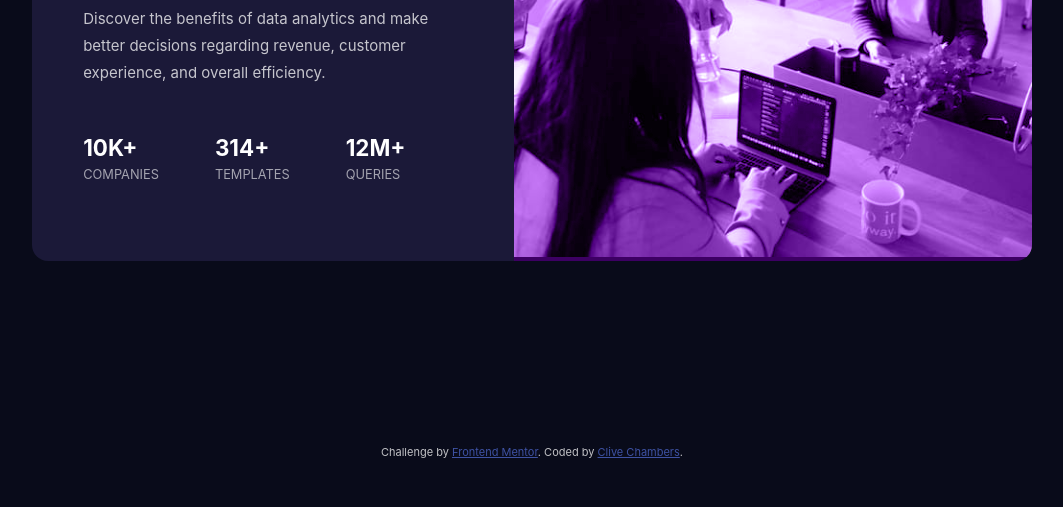
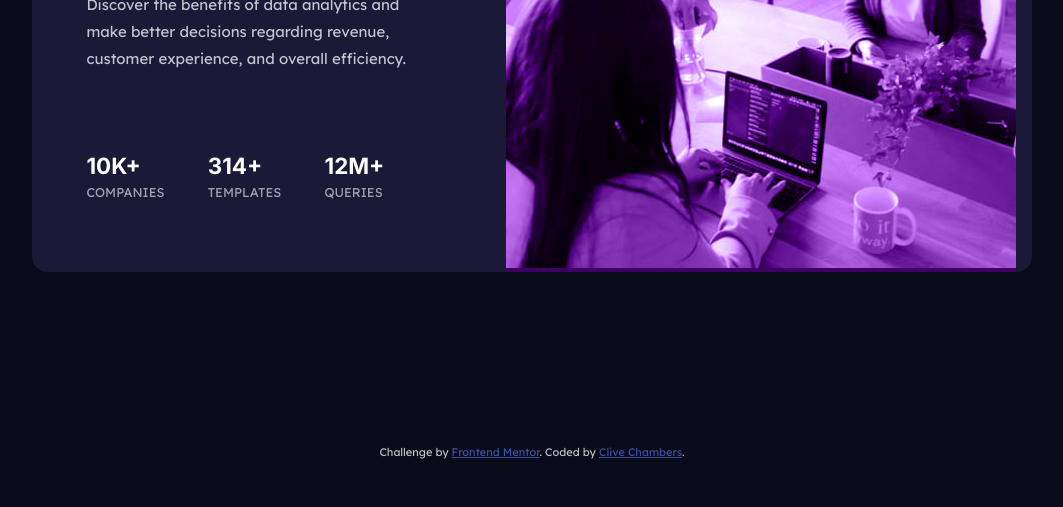
Before and after one commit to Clive-Chambers/stats-preview-card-component, a plain HTML site: page index.html in a window 1280 px wide. Shown: the part 355-862 px from the top of the page, without its empty margins (108-1171 px from the left). Drawn offline with Linux system fonts and the light colour scheme.

Commit message:
Import Fonts Correctly - update styles

```diff
--- a/index.html
+++ b/index.html
@@ -6,7 +6,9 @@
 
   <link rel="icon" type="image/png" sizes="32x32" href="./images/favicon-32x32.png">
   <link rel="stylesheet" href="./style.css">
-
+  <link rel="preconnect" href="https://fonts.googleapis.com">
+<link rel="preconnect" href="https://fonts.gstatic.com" crossorigin>
+<link href="https://fonts.googleapis.com/css2?family=Inter:wght@400;700&family=Lexend+Deca&display=swap" rel="stylesheet">
   <title>Stats preview card component | Frontend Mentor</title>
 
 
--- a/style.css
+++ b/style.css
@@ -3,14 +3,11 @@
     padding: 0;
     margin: 0;
 }
-@import url('https://fonts.googleapis.com/css2?family=Inter:wght@400;700&family=Lexend+Deca&display=swap');
 
-/* font-family: 'Inter', sans-serif;
-font-family: 'Lexend Deca', sans-serif; */
 
 body {
     font-size: 15px;
-    font-family: 'Inter', sans-serif;
+    font-family: 'Lexend Deca', sans-serif;
     background-color: hsl(233, 47%, 7%);
     color: hsla(0, 0%, 100%, 0.75);
 }
@@ -33,12 +30,15 @@ main#container .card {
     overflow: hidden;
 }
 
+/*---- Main Image Styles ----*/
+
 img{
     width: 100%;
 }
 
 .office-img {
     position: relative;
+
 }
 
 .office-img::after {
@@ -50,8 +50,17 @@ img{
     position: absolute;
     top: 0;
     left: 0;
+    opacity: .7;
     mix-blend-mode: color;
 }
+
+@supports (mix-blend-mode: color) {
+    .office-img::after {
+        opacity: 1;
+    }
+}
+
+/*---- Info Content ----*/
 
 .info {
     text-align: center;
@@ -60,15 +69,16 @@ img{
 
 }
 
+
 .info h1 {
     margin: 1.2rem;
     color: hsl(0, 0%, 100%);
-    font-family: 'Lexend Deca', sans-serif;
+    font-family: 'Inter', sans-serif;
     padding: 0 1.2rem;
 }
 
 .info p {
-    padding: 0 1.2rem;
+    padding: 0 .4rem;
     line-height: 1.7rem;
 }
 
@@ -76,14 +86,18 @@ span.highlight {
     color: hsl(277, 64%, 61%);
 }
 
+/*---- Stats Section ----*/
+
 .stats {
     text-transform: uppercase;
 }
+
 .stat {
     margin-top: 3rem;
     color: hsl(0, 0%, 100%);
     font-weight: 700;
     font-size: 1.4rem;
+    font-family: 'Inter', sans-serif;
 }
 
 .stat-heading {
@@ -100,11 +114,20 @@ span.highlight {
     text-align: center;
     margin: 3rem 0;
 }
+
 .attribution a {
      color: hsl(228, 45%, 44%);
 }
 
+.attribution a:hover {
+    color: hsl(277, 64%, 61%);
+}
+
+
+/*---- Desktop Media Query ----*/
+
 @media (min-width: 1034px) {
+
     main#container {
         margin: 0;
     }
@@ -117,6 +140,13 @@ span.highlight {
         background-color: hsl(244, 38%, 16%);
         border-radius: 16px;
         overflow: hidden;
+        padding: 0 1rem;
+    }
+
+    img{
+        width: 100%;
+        height: 450px;
+        object-fit: cover;
     }
 
     .info {
@@ -127,10 +157,12 @@ span.highlight {
     .info h1 {
         padding: 0;
         margin-top: 4rem;
+        margin-left: .4rem;
     }
 
     .stats {
         display: flex;
+        margin-top: 2rem;
     }
 
     .info p {
```
